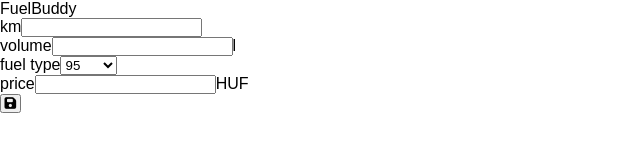
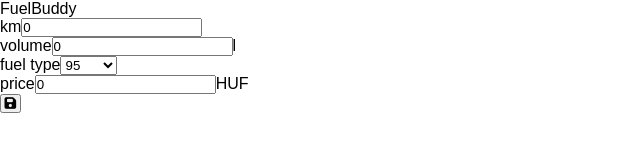
Before and after one commit to Cyri0/fueling-app, a React (Vite) app: page /new in a window 1280 px wide. Shown: the top 160 px of the page, without its empty margins (0-640 px from the left). Built offline with nearby package versions, Linux system fonts and the light colour scheme.

Commit message:
Refactor NewFueling form: add state management and handle form submission

```diff
--- a/src/pages/NewFueling.tsx
+++ b/src/pages/NewFueling.tsx
@@ -1,25 +1,38 @@
-import { useState } from "react"
+import { useState, type FormEvent } from "react"
+
+type FuelEventType = {
+    km: number,
+    volume: number,
+    fuelType: string,
+    price: number
+}
 
 const NewFueling = () => {
-    const [km, setKm] = useState()
-    const [volume, setVolume] = useState()
-    const [fuelType, setFuelType] = useState()
-    const [price, setPrice] = useState()
+    const [km, setKm] = useState<number>(0)
+    const [volume, setVolume] = useState<number>(0)
+    const [fuelType, setFuelType] = useState<string>("95")
+    const [price, setPrice] = useState<number>(0)
+
+    const formSubmitted = (e: FormEvent) => {
+        e.preventDefault()
+        const currentData:FuelEventType  = { km, volume, fuelType, price }
+        console.log(currentData)
+    }
 
     return (
         <section>
-            <form>
+            <form onSubmit={formSubmitted}>
                 <div>
                     <label>km</label>
-                    <input type="number" />
+                    <input type="number" value={km} onChange={(e) => setKm(Number(e.target.value))} />
                 </div>
 
                 <div>
                     <label>volume</label>
-                    <input type="number" /><span>l</span></div>
+                    <input type="number" value={volume} onChange={(e) => setVolume(Number(e.target.value))} /><span>l</span></div>
                 <div>
                     <label>fuel type</label>
-                    <select>
+                    <select value={fuelType} onChange={(e) => setFuelType(e.target.value)}>
                         <option value={"95"}>95</option>
                         <option value={"100"}>100</option>
                         <option value={"diesel"}>diesel</option>
@@ -28,7 +41,7 @@ const NewFueling = () => {
 
                 <div>
                     <label>price</label>
-                    <input type="number" /><span>HUF</span>
+                    <input type="number" value={price} onChange={(e) => setPrice(Number(e.target.value))} /><span>HUF</span>
                 </div>
 
                 <button type="submit">
```
